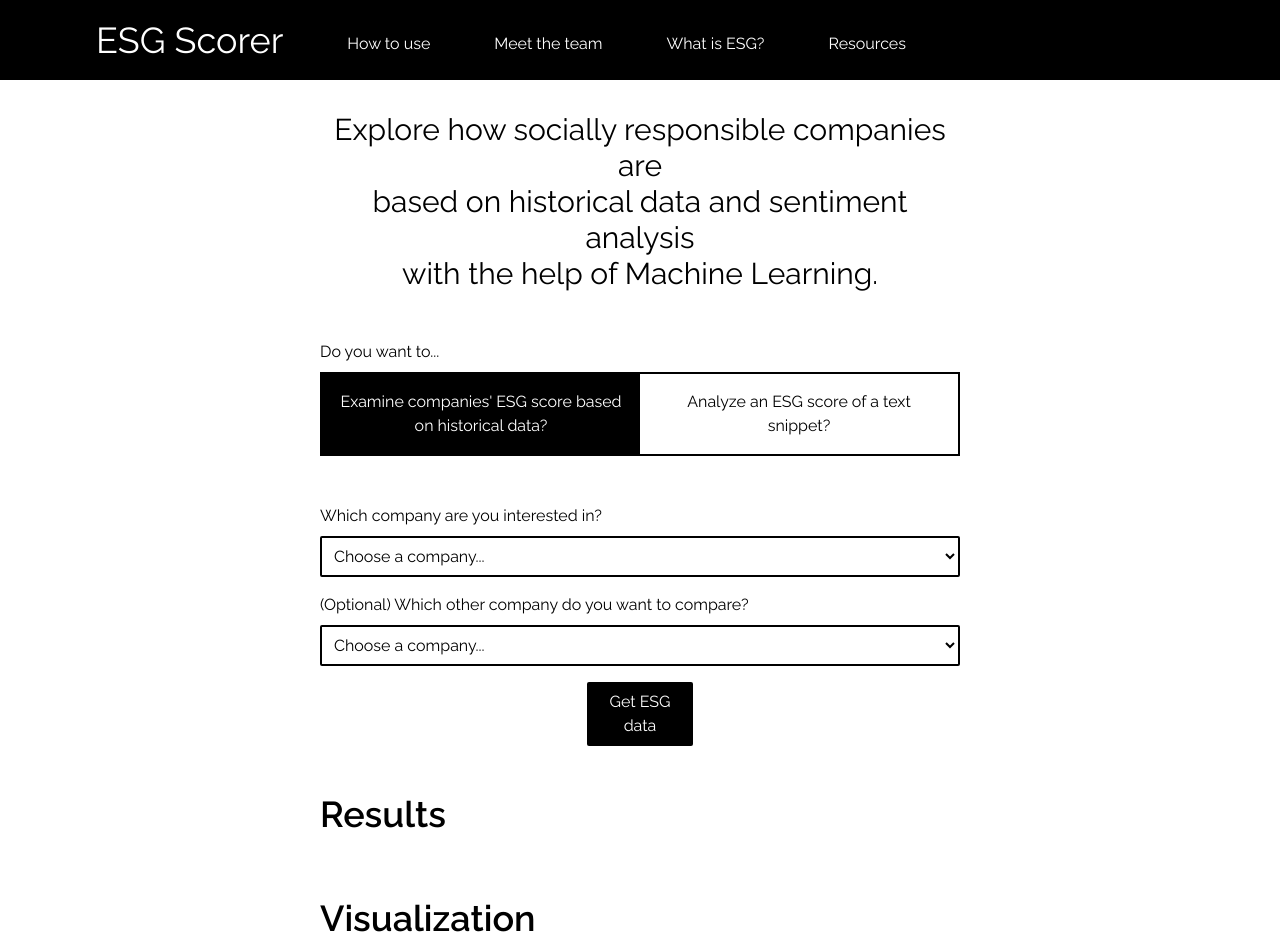
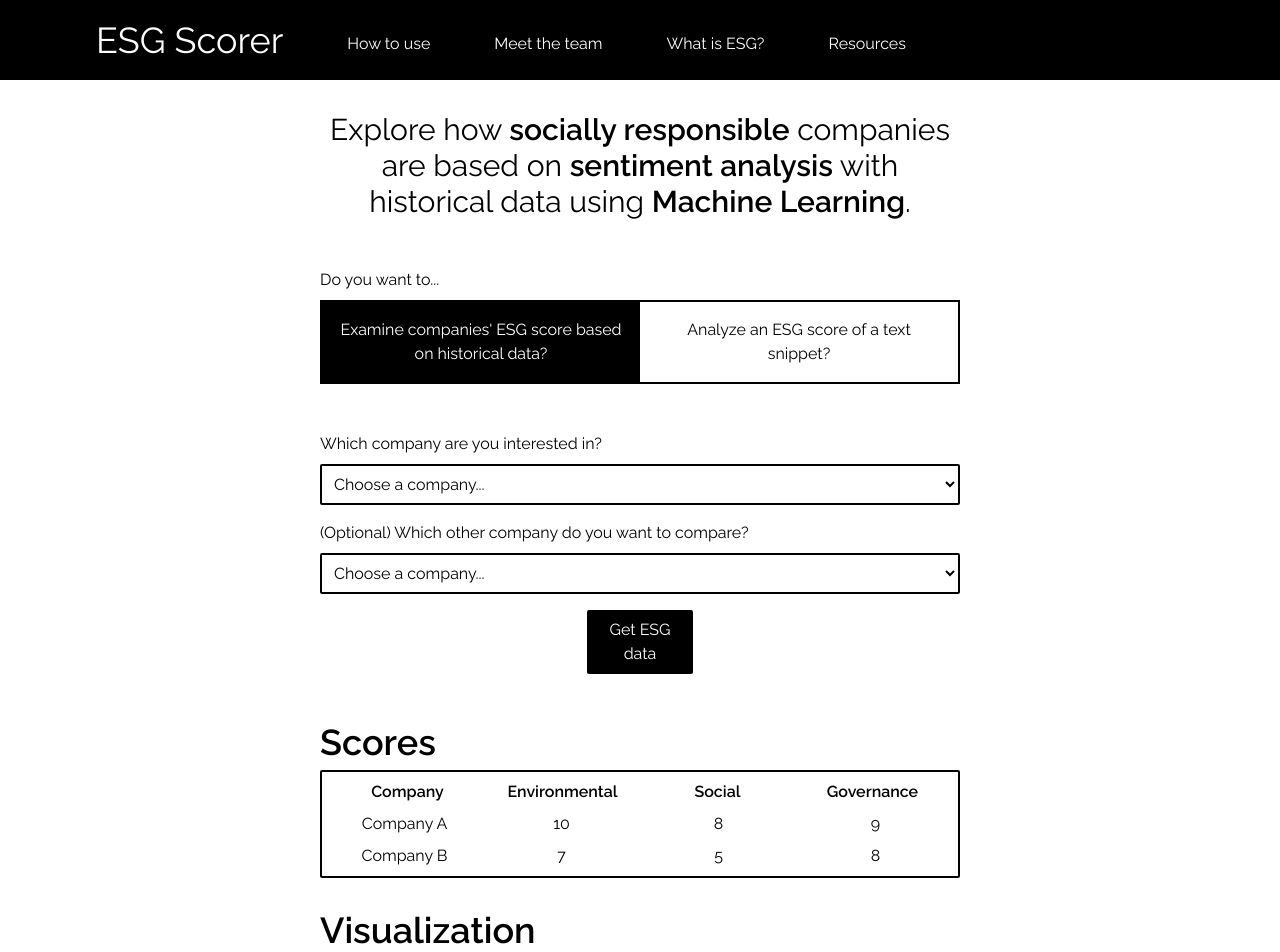
Before and after one commit to anhvungoc21/esg-scorer, a Next.js app in the folder react-front-end/: page / in a window 1280 px wide. Shown: the top 952 px of the page. Built offline with nearby package versions, Linux system fonts and the light colour scheme.

Commit message:
near-final main UI changes

```diff
--- a/react-front-end/components/DemoResult.js
+++ b/react-front-end/components/DemoResult.js
@@ -17,11 +17,36 @@ const demoData = [
 
 export default function DemoResult() {
   return (
-    <div id="result-wrapper" className="flex flex-col w-full gap-16">
-      <div id="results" className="w-full">
-        <span className="[font-weight:var(--extra-bold)] text-4xl">
-          Results
-        </span>
+    <div id="result-wrapper" className="flex flex-col w-full gap-8">
+      <div id="results" className="flex flex-col gap-2">
+        <span className="[font-weight:var(--extra-bold)] text-4xl">Scores</span>
+        <div className="w-full grid grid-rows-3 rounded-sm border-black border-2 p-1">
+          <div
+            id="score-category"
+            className="grid row-span-1 grid-cols-4 [font-weight:var(--extra-bold)] p-1"
+          >
+            <div className="flex items-center justify-center">Company</div>
+            <div className="flex items-center justify-center">
+              Environmental
+            </div>
+            <div className="flex items-center justify-center">Social</div>
+            <div className="flex items-center justify-center">Governance</div>
+          </div>
+          {demoData.map((obj, i) => (
+            <div
+              id="score"
+              className="grid row-span-1 grid-cols-4"
+              key={`score-row-${i}`}
+            >
+              <div className="flex items-center justify-center">
+                {obj.companyName}
+              </div>
+              <div className="flex items-center justify-center">{obj.env}</div>
+              <div className="flex items-center justify-center">{obj.soc}</div>
+              <div className="flex items-center justify-center">{obj.gov}</div>
+            </div>
+          ))}
+        </div>
       </div>
       <div id="visualization-wrapper" className="w-full">
         <span className="[font-weight:var(--extra-bold)] text-4xl">
--- a/react-front-end/components/Main.js
+++ b/react-front-end/components/Main.js
@@ -1,4 +1,4 @@
-import { useState, useEffect, useMemo } from "react";
+import { useState, useEffect, useMemo, useRef } from "react";
 import useFirstRender from "../helpers/useFirstRender";
 import LoadingSpinner from "./LoadingSpinner";
 import DemoResult from "./DemoResult";
@@ -47,6 +47,18 @@ export default function Main() {
     setLoadingTextState(true);
   };
 
+  // Automatically scroll to bottom
+  const endRef = useRef(null);
+  const scrollToBottom = () => {
+    endRef.current?.scrollIntoView({ behavior: "smooth" });
+  };
+
+  // Scroll to bottom when new proofs manifest
+  useEffect(() => {
+    if (!loadingState) return;
+    scrollToBottom();
+  }, [loadingState]);
+
   useEffect(() => {
     if (!loadingState) return;
     (async () => {
@@ -93,21 +105,26 @@ export default function Main() {
     })();
   }, [loadingTextState]);
 
-  console.log(textResultState);
-  console.log(wordDictState);
-
   if (modeState) {
     return (
       <div className="flex flex-col h-full w-1/2 row-span-5 items-center pt-8 gap-12 self-center">
         <div
           id="description"
-          className="flex w-full justify-center text-3xl text-center"
+          className="w-full justify-center text-3xl text-center"
         >
-          Explore how socially responsible companies are
-          <br />
-          based on historical data and sentiment analysis
-          <br />
-          with the help of Machine Learning.
+          Explore how{" "}
+          <span className="[font-weight:var(--extra-bold)]">
+            socially responsible
+          </span>{" "}
+          companies are based on{" "}
+          <span className="[font-weight:var(--extra-bold)]">
+            sentiment analysis
+          </span>{" "}
+          with historical data using{" "}
+          <span className="[font-weight:var(--extra-bold)]">
+            Machine Learning
+          </span>
+          .
         </div>
 
         <div id="mode-toggler-wrapper" className="w-full">
@@ -144,10 +161,48 @@ export default function Main() {
         ) : loadingState ? (
           <LoadingSpinner />
         ) : (
-          <div id="result-wrapper" className="w-full">
+          <div id="result-wrapper" className="flex flex-col w-full gap-8">
             <div id="results" className="flex flex-col gap-2">
-              <span> </span>
-              <div className="rounded-sm border-black border-2 p-2"></div>
+              <span className="[font-weight:var(--extra-bold)] text-4xl">
+                Scores
+              </span>
+              <div className="w-full grid grid-rows-3 rounded-sm border-black border-2 p-1">
+                <div
+                  id="score-category"
+                  className="grid row-span-1 grid-cols-4 [font-weight:var(--extra-bold)] p-1"
+                >
+                  <div className="flex items-center justify-center">
+                    Company
+                  </div>
+                  <div className="flex items-center justify-center">
+                    Environmental
+                  </div>
+                  <div className="flex items-center justify-center">Social</div>
+                  <div className="flex items-center justify-center">
+                    Governance
+                  </div>
+                </div>
+                {graphDataState.map((obj, i) => (
+                  <div
+                    id="score"
+                    className="grid row-span-1 grid-cols-4"
+                    key={`score-row-${i}`}
+                  >
+                    <div className="flex items-center justify-center">
+                      {obj.companyName}
+                    </div>
+                    <div className="flex items-center justify-center">
+                      {obj.env}
+                    </div>
+                    <div className="flex items-center justify-center">
+                      {obj.soc}
+                    </div>
+                    <div className="flex items-center justify-center">
+                      {obj.gov}
+                    </div>
+                  </div>
+                ))}
+              </div>
             </div>
 
             <div id="visualization-wrapper" className="w-full">
@@ -167,13 +222,21 @@ export default function Main() {
       <div className="flex flex-col h-full w-1/2 row-span-5 items-center pt-8 gap-12 self-center">
         <div
           id="description"
-          className="flex w-full justify-center text-3xl text-center"
+          className="w-full justify-center text-3xl text-center"
         >
-          Explore how socially responsible companies are
-          <br />
-          based on historical data and sentiment analysis
-          <br />
-          with the help of Machine Learning.
+          Explore how{" "}
+          <span className="[font-weight:var(--extra-bold)]">
+            socially responsible
+          </span>{" "}
+          companies are based on{" "}
+          <span className="[font-weight:var(--extra-bold)]">
+            sentiment analysis
+          </span>{" "}
+          with historical data using{" "}
+          <span className="[font-weight:var(--extra-bold)]">
+            Machine Learning
+          </span>
+          .
         </div>
 
         <div id="mode-toggler-wrapper" className="w-full">
@@ -204,6 +267,41 @@ export default function Main() {
             </button>
           </div>
         </div>
+
+        <div id="result-wrapper" className="flex flex-col w-full gap-2">
+          <span className="[font-weight:var(--extra-bold)] text-4xl">
+            Scores
+          </span>
+          <div className="w-full grid grid-rows-3 rounded-sm border-black border-2 p-1">
+            <div
+              id="score-category"
+              className="grid row-span-1 grid-cols-4 [font-weight:var(--extra-bold)] p-1"
+            >
+              <div className="flex items-center justify-center">Overall</div>
+              <div className="flex items-center justify-center">
+                Environmental
+              </div>
+              <div className="flex items-center justify-center">Social</div>
+              <div className="flex items-center justify-center">Governance</div>
+            </div>
+            <div id="score" className="grid row-span-1 grid-cols-4">
+              <div className="flex items-center justify-center">
+                {textResultState.total}
+              </div>
+              <div className="flex items-center justify-center">
+                {textResultState.env}
+              </div>
+              <div className="flex items-center justify-center">
+                {textResultState.soc}
+              </div>
+              <div className="flex items-center justify-center">
+                {textResultState.gov}
+              </div>
+            </div>
+          </div>
+        </div>
+
+        <div ref={endRef} />
       </div>
     );
   }
--- a/react-front-end/components/ModeToggler.js
+++ b/react-front-end/components/ModeToggler.js
@@ -1,9 +1,9 @@
 export default function ModeToggler({ modeState, setModeState }) {
   return (
-    <div className="flex bg-black items-center border-black border-2">
+    <div className="grid grid-cols-2 items-center border-black border-2">
       <button
         id="mode-1"
-        className={`flex h-full w-1/2 p-4 text-black bg-white hover:[opacity:0.5] transition-all ${
+        className={`flex w-full h-full p-4 text-black bg-white hover:[opacity:0.8] transition-all justify-center items-center ${
           modeState ? "active-mode" : ""
         }`}
         onClick={() => setModeState(true)}
@@ -12,7 +12,7 @@ export default function ModeToggler({ modeState, setModeState }) {
       </button>
       <button
         id="mode-2"
-        className={`flex h-full w-1/2 p-4 text-black bg-white hover:[opacity:0.5] transition-all ${
+        className={`flex w-full h-full p-4 text-black hover:[opacity:0.8] transition-all justify-center items-center ${
           modeState ? "" : "active-mode"
         }`}
         onClick={() => setModeState(false)}
--- a/react-front-end/styles/globals.css
+++ b/react-front-end/styles/globals.css
@@ -10,6 +10,8 @@
   --normal: 400;
   --bold: 500;
   --extra-bold: 600;
+  --purple: "#8884d8";
+  --green: "#82ca9d";
 }
 
 @keyframes spinner {
@@ -19,6 +21,13 @@
   100% {
     transform: rotate(360deg);
   }
+}
+
+span[contenteditable]:empty::before {
+  display: inline-block;
+  opacity: 0.5;
+  font-style: italic;
+  content: "news articles, reviews, mission statements, etc.";
 }
 
 .loading-spinner {
```
